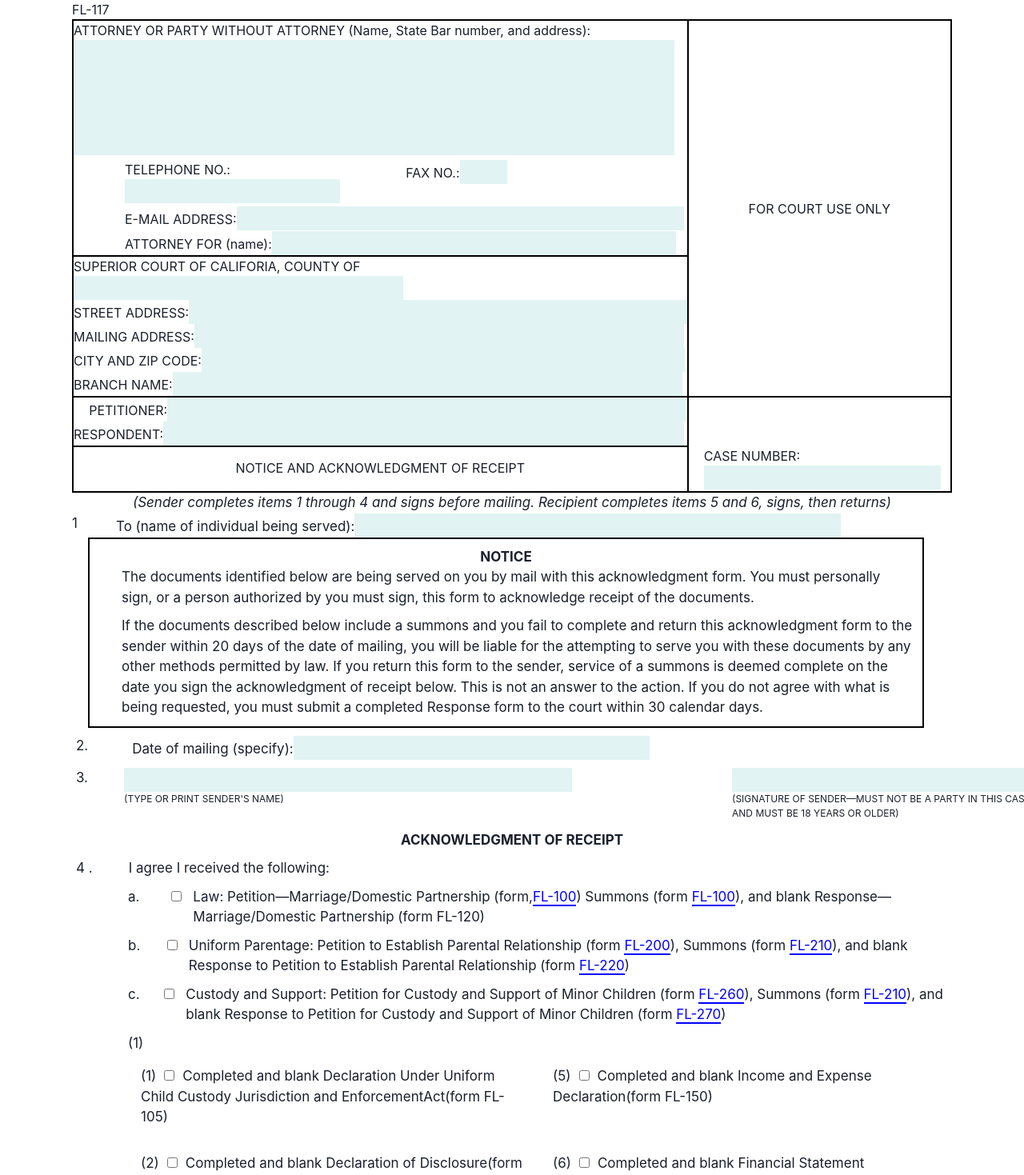
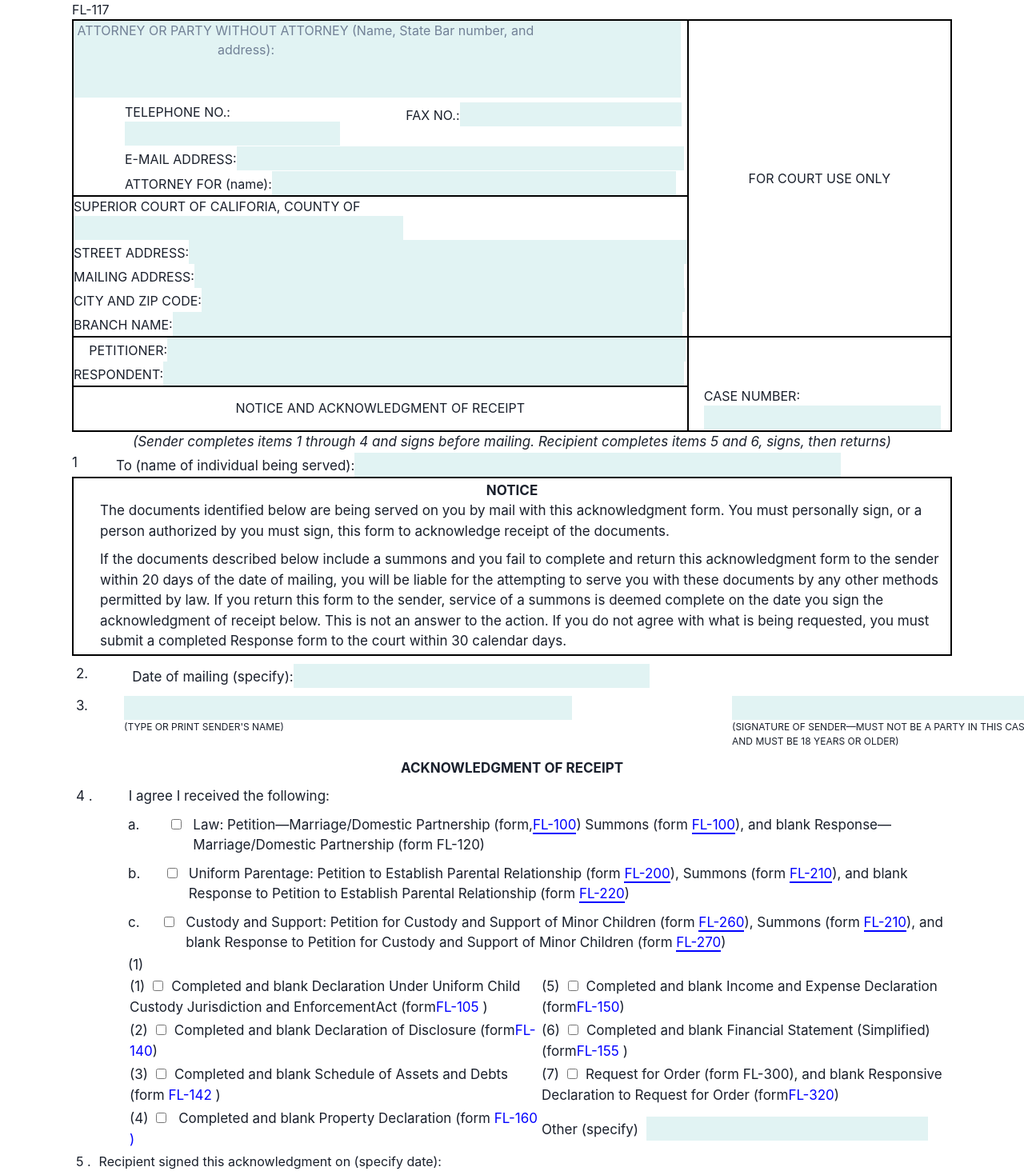
Before and after one commit to sddoc-in/by-the-law, a React (Create React App) app in the folder client/: page /pdf117 in a window 1280 px wide. Shown: the top 1469 px of the page at 80% size. Built offline with nearby package versions, Linux system fonts and the light colour scheme; the HTML template or start-up script is replaced by a standard one.

Commit message:
add file fl-117

```diff
--- a/client/src/components/pdf/fl117/fl117.tsx
+++ b/client/src/components/pdf/fl117/fl117.tsx
@@ -11,26 +11,23 @@ export default function SU117() {
                         <tr>
                             <td style={{ width: "70%", border: "2px solid black", borderCollapse: "collapse" }}>
                                 <div>
-                                    <label>
-                                        ATTORNEY OR PARTY WITHOUT ATTORNEY (Name, State Bar number, and
-                                        address):
-                                    </label>
                                     <textarea
-                                        style={{ backgroundColor: "rgb(225, 243, 243)", border: "none", margin: "0px", resize: "none",width:"98%" }}
+                                    placeholder=" ATTORNEY OR PARTY WITHOUT ATTORNEY (Name, State Bar number, and
+                                        address):"
+                                        style={{ backgroundColor: "rgb(225, 243, 243)", border: "none", margin: "0px", resize: "none",width:"99%" }}
                                         name=""
                                         id=""
-                                        rows={6}
-                                        defaultValue={""}
+                                        rows={4}
                                     />
                                 </div>
-                                <div style={{ display: "grid",gridTemplateColumns:"1fr 1fr", marginBottom: 4, paddingLeft: "4rem" }} >
+                                <div style={{ display: "grid",gridTemplateColumns:"1fr 1fr", marginBottom: 1, paddingLeft: "4rem" }} >
                                     <div>
                                         <label htmlFor="telephone">TELEPHONE NO.:</label>
                                         <input style={{ backgroundColor: "rgb(225, 243, 243)", border: "none", paddingLeft: "4px" }} type="number" id="telephone" />
                                     </div>
                                     <div>
                                         <label htmlFor="telephone">FAX NO.:</label>
-                                        <input style={{ backgroundColor: "rgb(225, 243, 243)", border: "none", width: "16.9%" }} type="number" id="telephone" />
+                                        <input style={{ backgroundColor: "rgb(225, 243, 243)", border: "none", width: "78.9%" }} type="number" id="telephone" />
                                     </div>
                                 </div>
                                 <div style={{ paddingLeft: "4rem" }}>
@@ -88,7 +85,7 @@ export default function SU117() {
                         </tr>
                         <tr>
                             <td style={{ border: "2px solid black", borderCollapse: "collapse" }}>
-                                <h3 style={{ textAlign: "center", marginBottom: 4 }}>
+                                <h3 style={{ textAlign: "center", marginBottom: 2 }}>
                                     NOTICE AND ACKNOWLEDGMENT OF RECEIPT
                                 </h3>
                             </td>
@@ -96,7 +93,7 @@ export default function SU117() {
                                 <div style={{ marginLeft: "1.2rem" }}>
                                     <label htmlFor="street">CASE NUMBER:</label>
                                     <br />
-                                    <input  style={{ backgroundColor: "rgb(225, 243, 243)", border: "none", marginBottom: "2px",width:"96%" }} type="text" id="street" />
+                                    <input  style={{ backgroundColor: "rgb(225, 243, 243)", border: "none", marginBottom: "1px",width:"96%" }} type="text" id="street" />
                                 </div>
                             </td>
                         </tr>
@@ -131,11 +128,10 @@ export default function SU117() {
                 <div
                     style={{
                         border: "2px solid black",
-                        padding: 10,
+                        padding: 3,
                         boxSizing: "border-box",
                         fontSize: 17,
-                        width: "95%",
-                        marginLeft: 20
+                        width: "100%",
                     }} >
                     <div style={{ textAlign: "center" }}>
                         <b>NOTICE</b>
@@ -259,63 +255,65 @@ export default function SU117() {
                         )
                     </div>
                 </div>
-                <div style={{ display: "flex", marginLeft: 70, fontSize: 17, marginTop: 10 }}>
+                <div style={{ display: "flex", marginLeft: 70, fontSize: 17, marginTop: 2 }}>
                     <div>
                         <span>(1)</span>
                         <div style={{ display: "grid", gridTemplateColumns: "1fr 1fr" }}>
-                            <div style={{ padding: "1rem" }}>
+                            <div style={{ padding: 2 }}>
                                 <span>(1)</span>
                                 <input type="checkbox" size={10} style={{ marginLeft: "10px" }} />
-                                <span style={{ marginLeft: "10px" }}>Completed and blank Declaration Under Uniform Child Custody Jurisdiction and EnforcementAct
-                                    <a href="">(form FL-105)</a>
+                                <span style={{ marginLeft: "10px" }}>Completed and blank Declaration Under Uniform Child
+                                    Custody Jurisdiction and EnforcementAct (form
+                                    <a href="" target="_blank" style={{color:"blue"}}>FL-105</a> )
                                 </span>
                             </div>
-                            <div style={{ padding: "1rem" }}>
+                            <div style={{ padding: 2 }}>
                                 <span>(5)</span>
                                 <input type="checkbox" size={10} style={{ marginLeft: "10px" }} />
-                                <span style={{ marginLeft: "10px" }}>Completed and blank Income and Expense Declaration
-                                    <a href="">(form FL-150)</a>
+                                <span style={{ marginLeft: "10px" }}>Completed and blank Income and Expense Declaration (form
+                                    <a href="" style={{color:"blue"}}>FL-150</a>)
                                 </span>
                             </div>
-                            <div style={{ padding: "1rem" }}>
+                            <div style={{ padding: 2 }}>
                                 <span>(2)</span>
                                 <input type="checkbox" size={10} style={{ marginLeft: "10px" }} />
-                                <span style={{ marginLeft: "10px" }}>Completed and blank Declaration of Disclosure
-                                    <a href="">(form FL-140)</a>
+                                <span style={{ marginLeft: "10px" }}>Completed and blank Declaration of Disclosure (form
+                                    <a href="" style={{color:"blue"}}>FL-140</a>)
                                 </span>
                             </div>
-                            <div style={{ padding: "1rem" }}>
+                            <div style={{ padding: 2 }}>
                                 <span>(6)</span>
                                 <input type="checkbox" size={10} style={{ marginLeft: "10px" }} />
                                 <span style={{ marginLeft: "10px" }}>
-                                    Completed and blank Financial Statement (Simplified)
-                                    <a href="">(form FL-155 )</a>
+                                    Completed and blank Financial Statement (Simplified)(form
+                                    <a href="" style={{color:"blue"}}>FL-155 </a>)
                                 </span>
                             </div>
-                            <div style={{ padding: "1rem" }}>
+                            <div style={{ padding: 2 }}>
                                 <span>(3)</span>
                                 <input type="checkbox" size={10} style={{ marginLeft: "10px" }} />
-                                <span style={{ marginLeft: "10px" }}>Completed and blank Schedule of Assets and Debts
-                                    <a href="">(form FL-142)</a>
+                                <span style={{ marginLeft: "10px" }}>Completed and blank Schedule of Assets and Debts (form
+                                    <a href="" style={{color:"blue"}}> FL-142</a> )
                                 </span>
                             </div>
-                            <div style={{ padding: "1rem" }}>
+                            <div style={{ padding: 2 }}>
                                 <span>(7)</span>
                                 <input type="checkbox" size={10} style={{ marginLeft: "10px" }} />
-                                <span style={{ marginLeft: "10px" }}>Request for Order (form FL-300), and blank Responsive Declaration to Request for Order
+                                <span style={{ marginLeft: "10px" }}>Request for Order (form FL-300), and
+                                     blank Responsive Declaration to Request for Order (form
 
-                                    <a href="">(form FL-320)</a>
+                                    <a href="" style={{color:"blue"}}>FL-320</a>)
                                 </span>
                             </div>
-                            <div style={{ padding: "1rem" }}>
+                            <div style={{ padding: 2 }}>
                                 <span>(4)</span>
                                 <input type="checkbox" size={10} style={{ marginLeft: "10px" }} />
-                                <span style={{ marginLeft: "10px" }}> Completed and blank Property Declaration (form FL-160
+                                <span style={{ marginLeft: "10px" }}> Completed and blank Property Declaration (form
 
-                                    <a href="">(form FL-160 )</a>
+                                    <a href="" style={{color:"blue"}}> FL-160 )</a>
                                 </span>
                             </div>
-                            <div style={{ padding: "1rem" }}>
+                            <div style={{ padding: 2 }}>
                                 <span>Other (specify)</span>
                                 <input type="text" style={{ backgroundColor: "rgb(225, 243, 243)", border: "none", margin: "10px", width: "22rem" }} />
                             </div>
@@ -362,7 +360,6 @@ export default function SU117() {
                     <div style={{ textAlign: "center" }}>
                         <h3>NOTICE AND ACKNOWLEDGMENT OF RECEIPT</h3>
                         <label style={{ textAlign: "center", fontWeight: "bold" }}>
-                            {" "}
                             (Family Law)
                         </label>
                     </div>
--- a/client/src/components/pdf/fl130/fl130.tsx
+++ b/client/src/components/pdf/fl130/fl130.tsx
@@ -50,7 +50,6 @@ export default function () {
                                         style={{ backgroundColor: "rgb(225, 243, 243)", border: "none", margin: "0px",resize:"none" }}
                                         id=""
                                         cols={80}
-                                        // rows={4}
                                     />
                                 </div>
                                 <div style={{ display:"grid", gridTemplateColumns:"1fr 1fr",marginBottom:"5px" }}>
@@ -195,7 +194,6 @@ export default function () {
                         a.
                     </div>
                     <div style={{ width: "98%", verticalAlign: "top" }}>
-                        {" "}
                         <input
                         name={"AppearanceByRespondent"}
                        onChange={(e) => handleChange(e)}
```
Also changed, not shown: client/src/components/pdf/fl100/fl100.tsx (+13 -13 lines).
